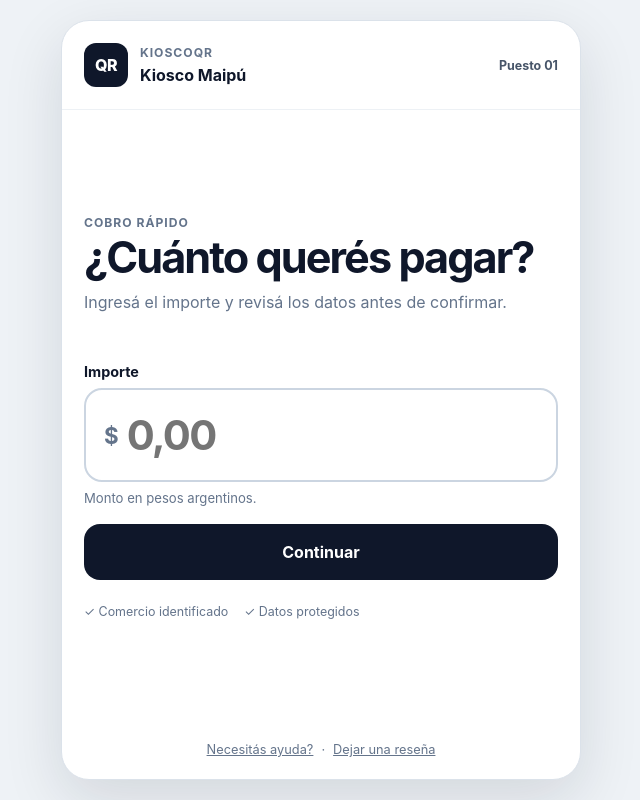
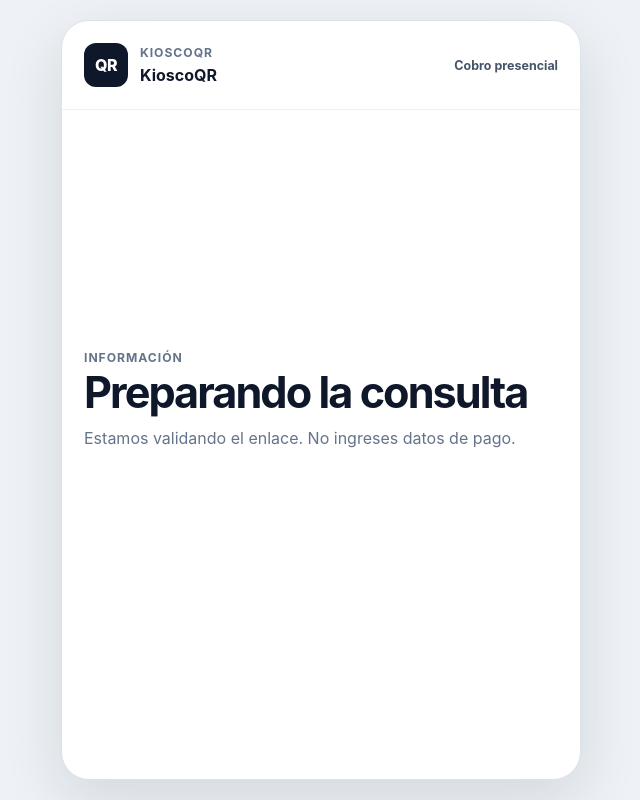
Before and after one commit to popnegro/kioscoqr, a website: page index.html in a window 1280 px wide. Shown: the whole page, without its empty margins (319-959 px from the left). Drawn offline with Linux system fonts and the light colour scheme.

Commit message:
fix(ui): remove simulated public payment form

```diff
--- a/index.html
+++ b/index.html
@@ -1,11 +1,12 @@
 <!doctype html>
-<html lang="es">
+<html lang="es-AR">
 <head>
   <meta charset="UTF-8">
   <meta name="viewport" content="width=device-width, initial-scale=1">
   <meta name="theme-color" content="#0f172a">
-  <meta name="description" content="KioscoQR — experiencia de cobro simple y segura.">
-  <title>KioscoQR</title>
+  <meta name="description" content="KioscoQR: información de cobro presencial y consulta de operaciones.">
+  <meta name="robots" content="noindex, nofollow">
+  <title>KioscoQR · Cobro presencial</title>
   <link rel="stylesheet" href="/styles.css">
 </head>
 <body>
@@ -13,41 +14,24 @@
     <section class="kiosk" aria-labelledby="store-name">
       <header class="brand">
         <div class="brand-mark" aria-hidden="true">QR</div>
-        <div>
+        <div class="brand-copy">
           <p class="eyebrow">KioscoQR</p>
-          <h1 id="store-name">Kiosco Maipú</h1>
+          <h1 id="store-name">KioscoQR</h1>
         </div>
-        <span class="station">Puesto 01</span>
+        <span class="station">Cobro presencial</span>
       </header>
 
-      <div id="app" class="content">
+      <div id="app" class="content" aria-live="polite" aria-atomic="true">
         <section class="intro">
-          <p class="eyebrow">Cobro rápido</p>
-          <h2>¿Cuánto querés pagar?</h2>
-          <p class="muted">Ingresá el importe y revisá los datos antes de confirmar.</p>
+          <p class="eyebrow">Información</p>
+          <h2>Preparando la consulta</h2>
+          <p class="muted">Estamos validando el enlace. No ingreses datos de pago.</p>
         </section>
-
-        <form id="payment-form" class="payment-form">
-          <label for="amount">Importe</label>
-          <div class="amount-wrap">
-            <span aria-hidden="true">$</span>
-            <input id="amount" name="amount" inputmode="decimal" autocomplete="off" placeholder="0,00" aria-describedby="amount-help" required>
-          </div>
-          <p id="amount-help" class="help">Monto en pesos argentinos.</p>
-
-          <button class="primary" type="submit">Continuar</button>
-        </form>
-
-        <div class="trust" aria-label="Información del comercio">
-          <span>✓ Comercio identificado</span>
-          <span>✓ Datos protegidos</span>
-        </div>
       </div>
 
-      <footer>
-        <a href="https://wa.me/" aria-label="Contactar por WhatsApp">Necesitás ayuda?</a>
-        <span aria-hidden="true">·</span>
-        <a href="#" id="review-link">Dejar una reseña</a>
+      <footer aria-label="Contacto del comercio">
+        <a href="#" id="contact-link" hidden rel="noopener noreferrer" target="_blank">Contactar al comercio</a>
+        <a href="#" id="review-link" hidden rel="noopener noreferrer" target="_blank">Dejar una reseña</a>
       </footer>
     </section>
   </main>
```
